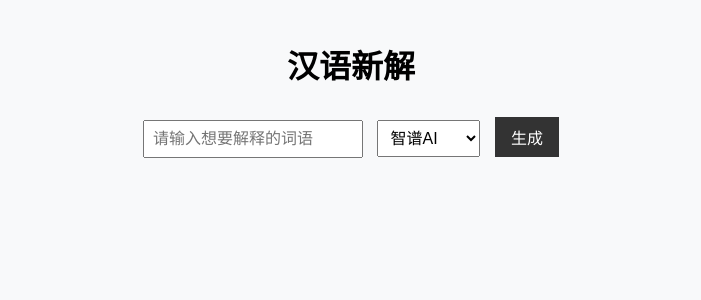
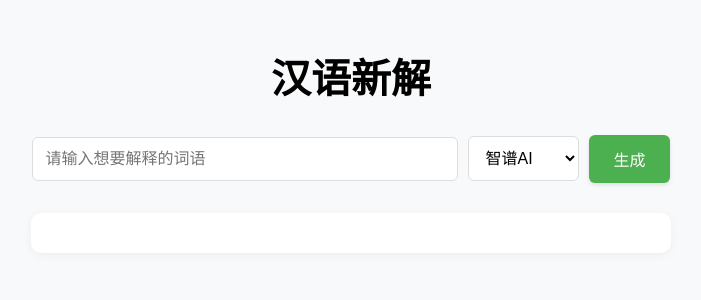
Before and after one commit to Ivy-git-hub/WordNewExp, a Python web app: template templates/index.html in a window 1280 px wide. Shown: the top 300 px of the page, without its empty margins (289-990 px from the left). Run offline with Jinja, Linux system fonts and the light colour scheme; the template is opened without the code that fills it, so the values that code supplies are empty.

Commit message:
update buttons in html

```diff
--- a/templates/index.html
+++ b/templates/index.html
@@ -5,75 +5,129 @@
     <meta name="viewport" content="width=device-width, initial-scale=1.0">
     <title>汉语新解</title>
     <style>
+        :root {
+            --primary-color: #4CAF50;
+            --primary-hover: #45a049;
+            --background-color: #F8F9FA;
+            --container-width: min(800px, 95%);
+        }
+
         body {
             font-family: 'Noto Sans SC', sans-serif;
-            max-width: 800px;
+            max-width: var(--container-width);
             margin: 0 auto;
             padding: 20px;
-            background-color: #F8F9FA;
+            background-color: var(--background-color);
         }
 
         h1 {
             text-align: center;
             margin-bottom: 30px;
+            font-size: clamp(1.5rem, 4vw, 2.5rem);
         }
 
         .input-section {
-            text-align: center;
+            display: flex;
+            flex-wrap: wrap;
+            gap: 10px;
+            justify-content: center;
+            align-items: center;
             margin-bottom: 30px;
+            padding: 0 10px;
         }
 
         input[type="text"] {
-            padding: 8px;
+            padding: 12px;
             font-size: 16px;
-            width: 200px;
-            margin-right: 10px;
+            flex: 1;
+            min-width: 200px;
+            max-width: 400px;
+            border: 1px solid #ddd;
+            border-radius: 6px;
+            transition: border-color 0.3s;
+        }
+
+        input[type="text"]:focus {
+            outline: none;
+            border-color: var(--primary-color);
+            box-shadow: 0 0 5px rgba(76, 175, 80, 0.2);
         }
 
         select {
-            padding: 8px;
+            padding: 12px;
             font-size: 16px;
-            margin-right: 10px;
+            border: 1px solid #ddd;
+            border-radius: 6px;
+            background-color: white;
+            cursor: pointer;
+            transition: border-color 0.3s;
+        }
+
+        select:focus {
+            outline: none;
+            border-color: var(--primary-color);
         }
 
         button {
-            padding: 8px 16px;
+            padding: 12px 24px;
             font-size: 16px;
-            background-color: #333;
+            background-color: var(--primary-color);
             color: white;
             border: none;
+            border-radius: 6px;
             cursor: pointer;
+            transition: all 0.3s ease;
+            box-shadow: 0 2px 4px rgba(0,0,0,0.1);
         }
 
         button:hover {
-            background-color: #555;
+            background-color: var(--primary-hover);
+            transform: translateY(-1px);
+            box-shadow: 0 4px 8px rgba(0,0,0,0.15);
+        }
+
+        button:active {
+            transform: translateY(0);
+            box-shadow: 0 2px 4px rgba(0,0,0,0.1);
         }
 
         .result-section {
             text-align: center;
-            max-width: 300px;
+            max-width: min(600px, 95%);
             margin: 0 auto;
+            background-color: white;
+            padding: 20px;
+            border-radius: 10px;
+            box-shadow: 0 2px 10px rgba(0,0,0,0.05);
         }
 
         #result {
             text-align: left;
+            overflow-x: auto;
         }
 
         #result svg {
-            max-width: 300px;
+            max-width: 100%;
             height: auto;
             display: block;
-            margin-bottom: 10px;
+            margin: 0 auto 10px;
         }
 
         #downloadBtn {
-            display: none;
-            margin-left: 0;
+            margin-top: 20px;
+            background-color: #2196F3;
+        }
+
+        #downloadBtn:hover {
+            background-color: #1976D2;
         }
 
         .error {
-            color: red;
+            color: #f44336;
             margin-top: 20px;
+            padding: 10px;
+            background-color: #ffebee;
+            border-radius: 6px;
         }
 
         .loading {
@@ -82,6 +136,29 @@
             margin: 20px 0;
             font-style: italic;
             color: #666;
+            animation: pulse 1.5s infinite;
+        }
+
+        @keyframes pulse {
+            0% { opacity: 0.6; }
+            50% { opacity: 1; }
+            100% { opacity: 0.6; }
+        }
+
+        @media (max-width: 600px) {
+            .input-section {
+                flex-direction: column;
+                align-items: stretch;
+            }
+
+            input[type="text"], select, button {
+                width: 100%;
+                max-width: none;
+            }
+
+            .result-section {
+                padding: 15px;
+            }
         }
     </style>
 </head>
```
